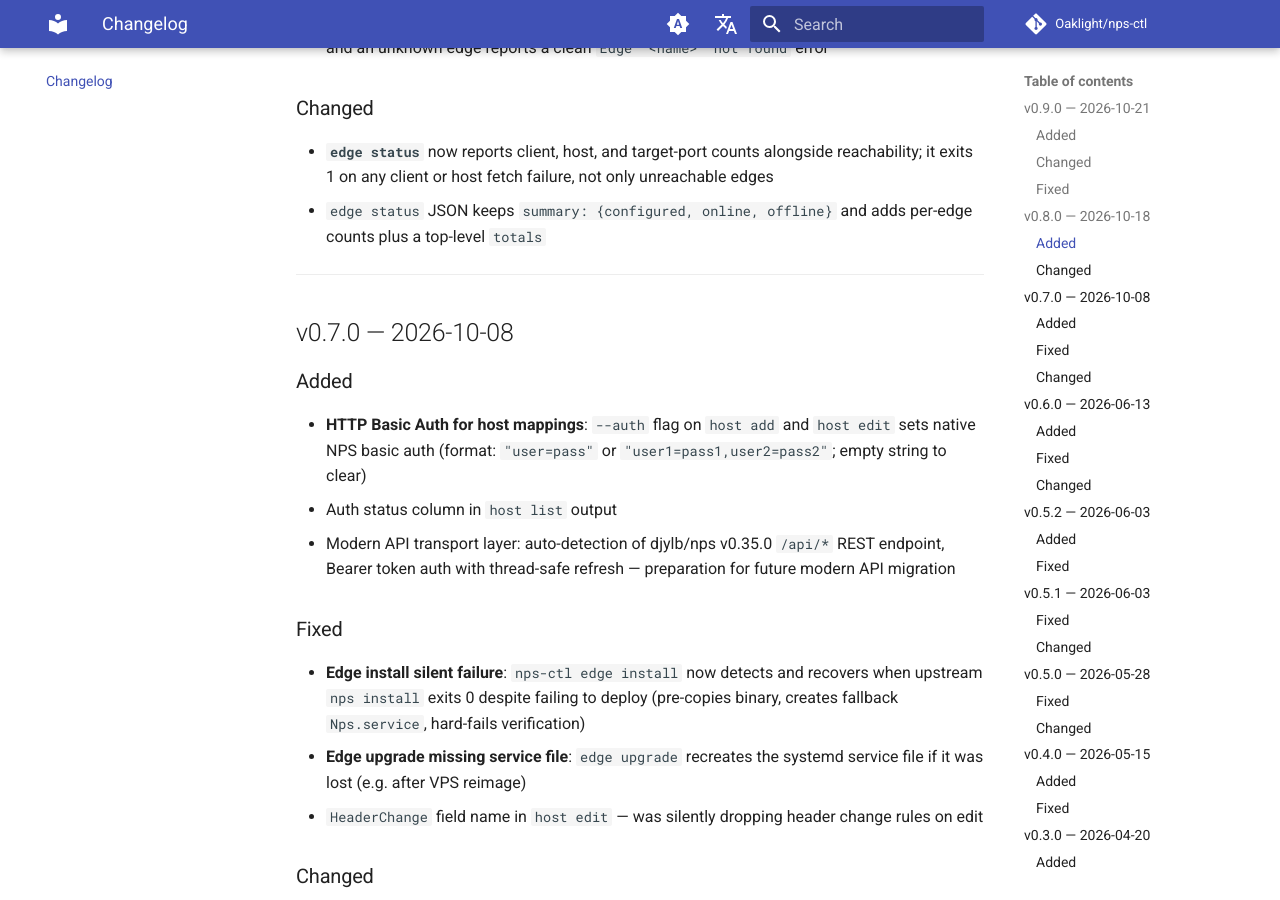
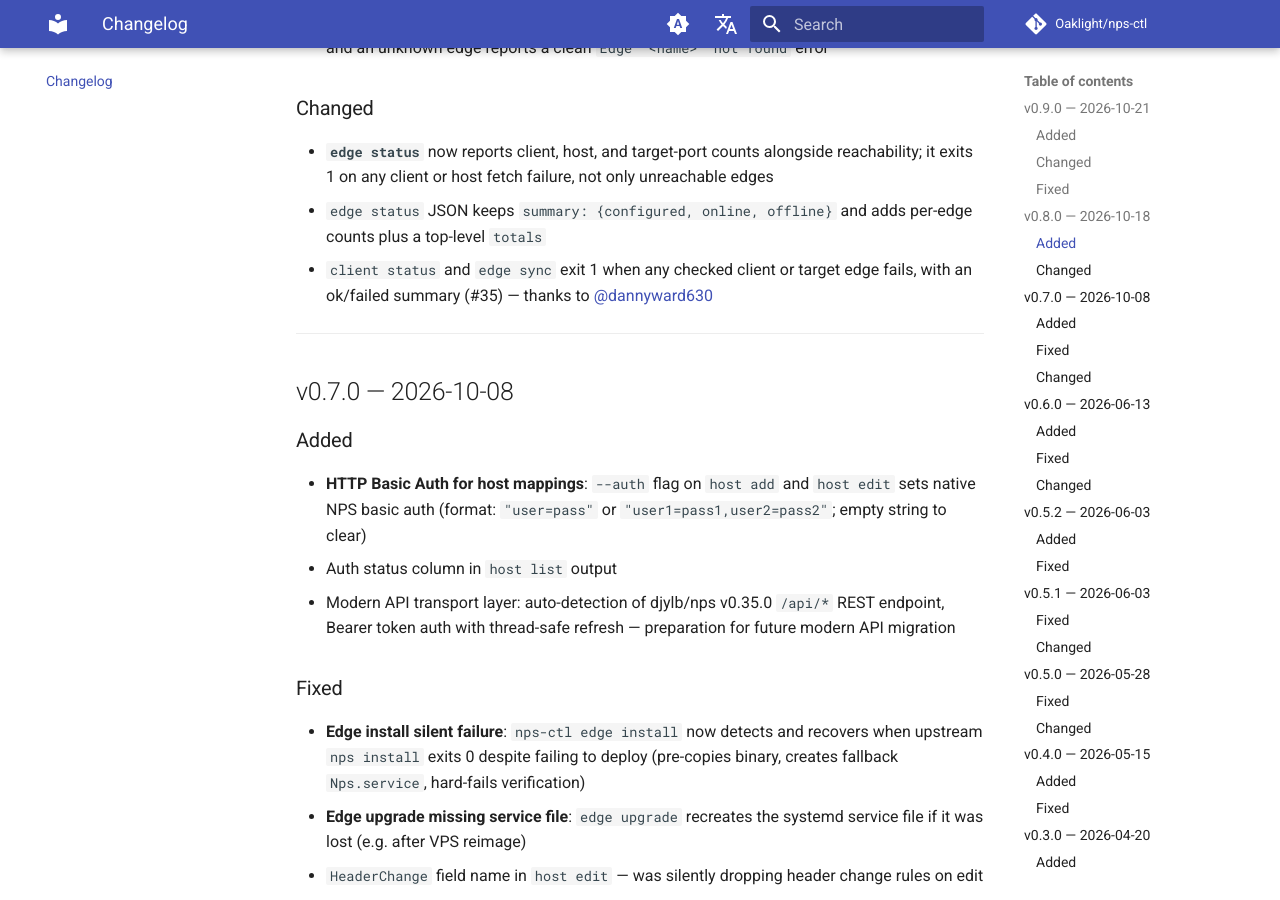
Before and after one commit to Oaklight/nps-ctl, an MkDocs documentation site: the page built from docs/changelog.md, in a window 1280 px wide and 900 px high, scrolled down 2698 px. Built offline with MkDocs 1.6.1 and Material for MkDocs 9.7.7, drawn with Linux system fonts in a browser that asks for light colours; comment, search, counter and statistics services are not loaded.

Commit message:
docs: give badges explicit colors and credit @dannyward630
The PyPI version and license badges used shields.io's default orange. Use
green for version and license, blue for the Python versions badge.

Also credit @dannyward630 for the partial-failure exit codes (#35) in the
v0.8.0 changelog entry.

```diff
--- a/docs/changelog.md
+++ b/docs/changelog.md
@@ -63,6 +63,7 @@
 
 - **`edge status`** now reports client, host, and target-port counts alongside reachability; it exits 1 on any client or host fetch failure, not only unreachable edges
 - `edge status` JSON keeps `summary: {configured, online, offline}` and adds per-edge counts plus a top-level `totals`
+- `client status` and `edge sync` exit 1 when any checked client or target edge fails, with an ok/failed summary (#35) — thanks to [@dannyward630](https://github.com/dannyward630)
 
 ---
 
```
Also changed, not shown: docs/index.md (+3 -3 lines).
